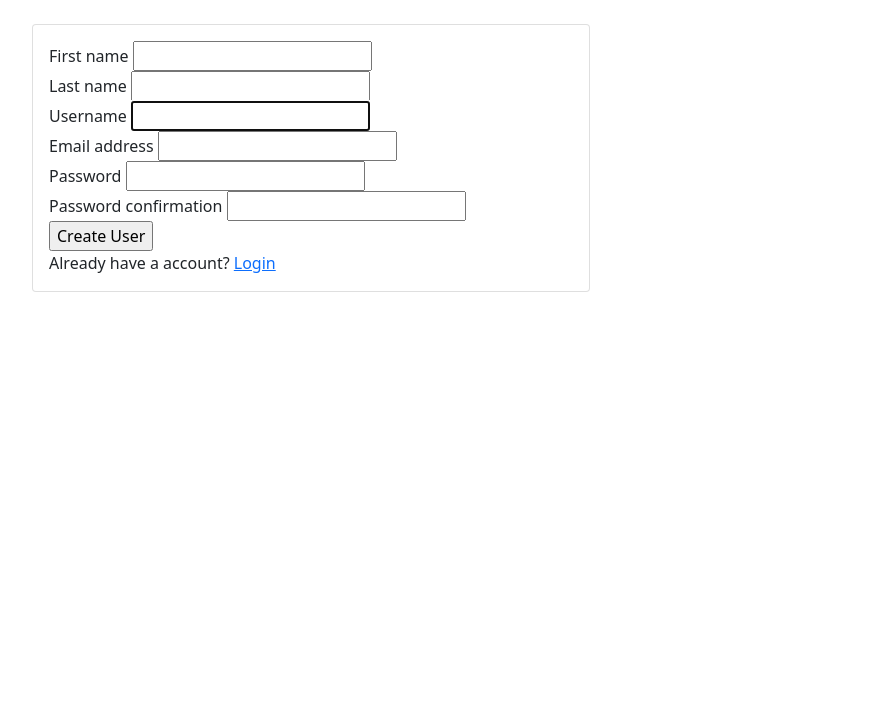
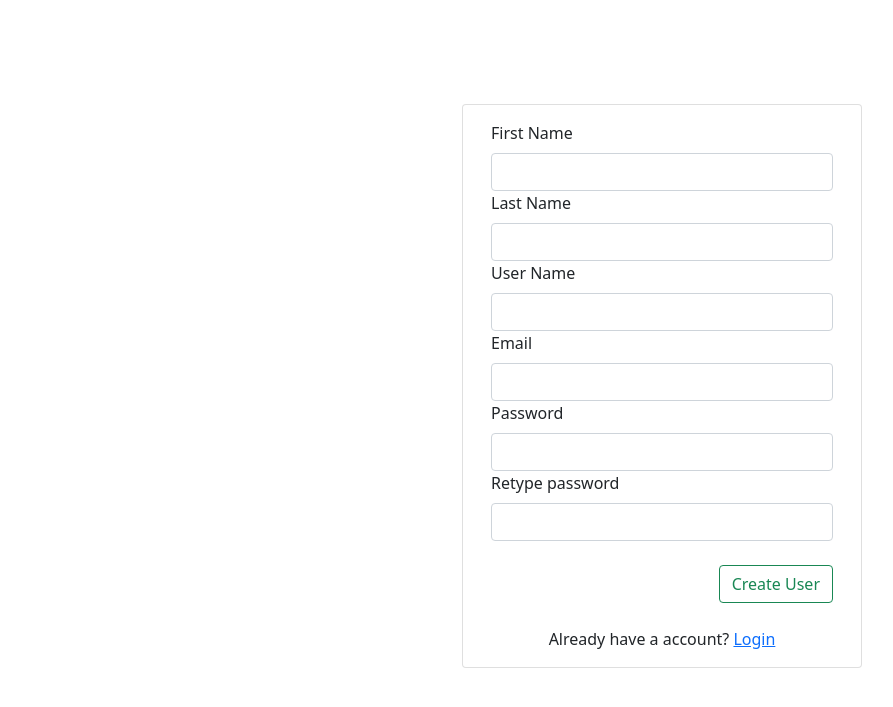
Before and after one commit to imrealq/bookstore_django, a Django app: page /register/ in a window 1280 px wide. Shown: the part 56-763 px from the top of the page, without its empty margins (38-931 px from the left). Run offline with Django 3.2, Linux system fonts and the light colour scheme.

Commit message:
chage some html

```diff
--- a/authentication/models.py
+++ b/authentication/models.py
@@ -4,6 +4,7 @@ from django.db import models
 
 class Author(models.Model):
 	name = models.CharField(max_length=100)
+	# date_of_birth = models.DateField()
 
 	def __str__(self):
 		return self.name
@@ -13,8 +14,8 @@ class BooksInfo(models.Model):
 	name = models.CharField(max_length=100, null=True)
 	release_date = models.DateField()
 	author = models.ForeignKey(Author, on_delete=models.CASCADE)
+	price = models.IntegerField()
 	short_description = models.TextField()
-	price = models.IntegerField()
 
 	def __str__(self):
 		return self.name
--- a/authentication/templates/authentication/register.html
+++ b/authentication/templates/authentication/register.html
@@ -1,49 +1,63 @@
 {% extends 'authentication/main.html' %}
 
 {% block content %}
-<br>
 <div class="container">
-	<div class="row col-6">
-		<div class="card card-body">
-			<form method="POST" action="">
-				{% csrf_token %}
+	<div class="row" style="position: absolute; top: 20%; left: 40%">
+		<div class="card" style="width: 25rem;">
+			<div class="card-body">
+				<form action="" method="POST">
+					{% csrf_token %}
 
-				<div>
-					{{ form.first_name.label }}
-					{{ form.first_name }}
-				</div>
+					<div class="row">
+						<div class="col-md-12">
+						  <label for="id_first_name" class="form-label">First Name</label>
+						  <input type="text" class="form-control" id="id_first_name" name="first_name">
+						</div>
+					</div>
+					<div class="row">
+						<div class="col-md-12">
+						  <label for="id_last_name" class="form-label">Last Name</label>
+						  <input type="text" class="form-control" id="id_last_name" name="last_name">
+						</div>
+					</div>
+					<div class="row">
+						<div class="col-md-12">
+						  <label for="id_username" class="form-label">User Name</label>
+						  <input type="text" class="form-control" id="id_username" name="username">
+						</div>
+					</div>
+					<div class="row">
+						<div class="col-md-12">
+						  <label for="id_email" class="form-label">Email</label>
+						  <input type="email" class="form-control" id="id_email" name="email">
+						</div>
+					</div>
+					<div class="row">
+						<div class="col-md-12">
+						  <label for="id_password1" class="form-label">Password</label>
+						  <input type="password" class="form-control" id="id_password1" name="password1">
+						</div>
+					</div>
+					<div class="row">
+						<div class="col-md-12">
+						  <label for="id_password2" class="form-label">Retype password</label>
+						  <input type="password" class="form-control" id="id_password2" name="password2">
+						</div>
+					</div>
+					<br>
+					<div class="d-flex d-flex justify-content-end">
+						<input class="btn btn-outline-success" type="submit" value="Create User">
+					</div>
 
-				<div>
-					{{ form.last_name.label }}
-					{{ form.last_name }}
-				</div>
-
-				<div>
-					{{ form.username.label }}
-					{{ form.username }}
-				</div>
-
-				<div>
-					{{ form.email.label }}
-					{{ form.email }}
-				</div>
-
-				<div>
-					{{ form.password1.label }}
-					{{ form.password1 }}
-				</div>
-
-				<div>
-					{{ form.password2.label }}
-					{{ form.password2 }}
-				</div>
-
-				<input type="submit" name="Create User" value="Create User">
-				<div>
-					Already have a account?
-					<a href="{% url 'login' %}">Login</a>
-				</div>
-			</form>
+				</form>
+				<br>
+				<div class="d-flex d-flex justify-content-center">
+		  			<div>Already have a account? <a href="{% url 'login' %}">Login</a></div>
+		  		</div>
+			  	{% for message in messages %}
+					<div class="alert alert-danger" role="alert">{{message}}</div>
+				{% endfor %}
+			</div>
 		</div>
 	</div>
 </div>
--- a/authentication/views.py
+++ b/authentication/views.py
@@ -26,7 +26,9 @@ def registerPage(request):
 			messages.success(request, f'Account {user} was created')
 
 			return redirect('login')
-
+		else:
+			print("***log***", form)
+			messages.error(request, "Please re-fill")
 	context = {'form': form}
 
 	return render(request,'authentication/register.html', context)
@@ -62,7 +64,6 @@ def home(request):
 @login_required(login_url='login')
 def createBook(request):
 	form = CreateBook()
-
 	if request.method == "POST":
 		form = CreateBook(request.POST)
 		if form.is_valid():
```
Also changed, not shown: authentication/templates/authentication/create_book.html (+12 -28 lines), authentication/templates/authentication/login.html (+23 -25 lines), authentication/migrations/0003_auto_20210315_1011.py (added).
